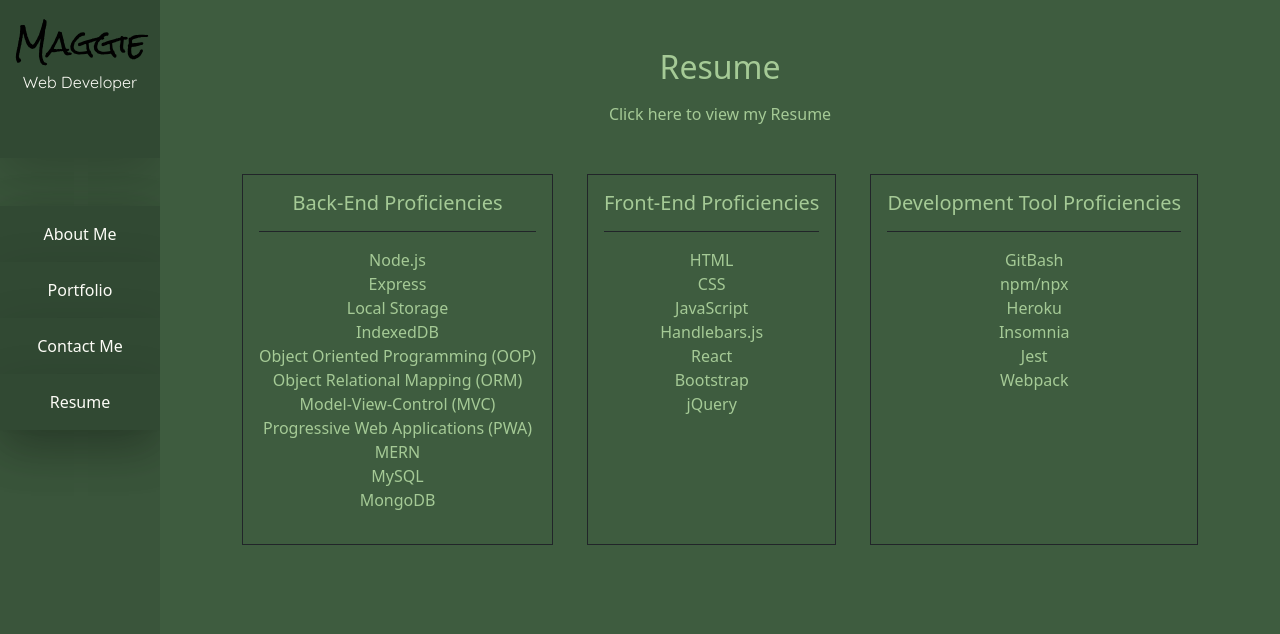
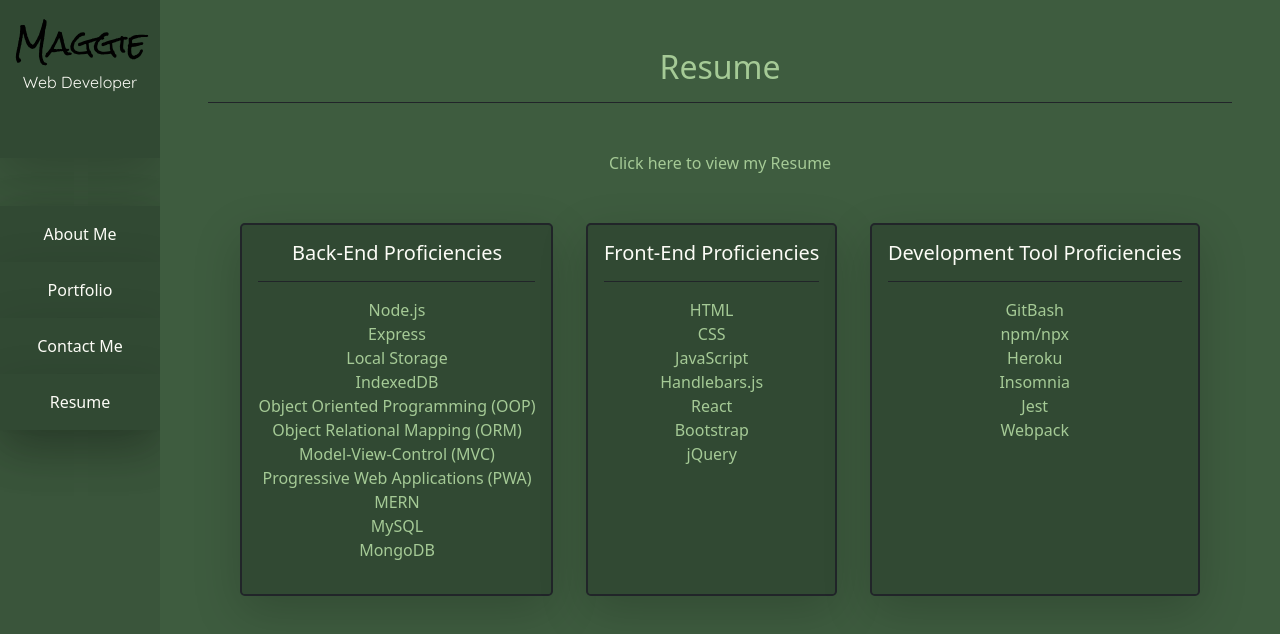
Before and after one commit to maggiejoe/maggies-react-portfolio, a React (Create React App) app: page / in a window 1280 px wide. Both pictures are taken after a click on the element "Resume". Shown: the top 634 px of the page. Built offline with nearby package versions, Linux system fonts and the light colour scheme.

Commit message:
resume page styilng complete

```diff
--- a/src/App.css
+++ b/src/App.css
@@ -144,6 +144,11 @@ li a:hover {
   color: var(--blue);
 }
 
-#resume-title {
-  color: var(--lincoln-green);
+.resume-bg {
+  background-color: var(--dark-green);
+  color: var(--sea-green);
 }
+
+.resume-title {
+  color: var(--white);
+}
--- a/src/components/Resume/index.js
+++ b/src/components/Resume/index.js
@@ -4,14 +4,14 @@ function Resume() {
     return (
         <div id='text-color' className='text-center p-5'>
             <div className='pb-5'>
-                <h2 className='pb-2'>Resume</h2>
+                <h2 className='pb-3 mb-5 border-bottom border-dark'>Resume</h2>
                 <a id='resume' href='https://drive.google.com/file/d/1NNAUDpiuuY8DYmOMFoztzKa6CqK7dLiP/view?usp=sharing' rel="noreferrer" target="_blank">
                     Click here to view my Resume
                 </a>
             </div>
             <div className='d-flex flex-wrap justify-content-evenly'>
-                <div className='p-3 px-3 border border-dark'>
-                    <h5 id='resume-title' className='mb-3 pb-3 border-bottom border-dark'>Back-End Proficiencies</h5>
+                <div className='p-3 px-3 resume-bg shadow-lg border border-2 border-dark rounded-3'>
+                    <h5 id='resume-title' className='resume-title mb-3 pb-3 border-bottom border-dark'>Back-End Proficiencies</h5>
                     <ul className='p-0'>
                         <li>Node.js</li>
                         <li>Express</li>
@@ -26,8 +26,8 @@ function Resume() {
                         <li>MongoDB</li>
                     </ul>
                 </div>
-                <div className='p-3 px-3 border border-dark'>
-                    <h5 id='resume-title' className='mb-3 pb-3 border-bottom border-dark'>Front-End Proficiencies</h5>
+                <div className='p-3 px-3  resume-bg shadow-lg border border-2 border-dark rounded-3'>
+                    <h5 id='resume-title' className='resume-title mb-3 pb-3 border-bottom border-dark'>Front-End Proficiencies</h5>
                     <ul className='p-0'>
                         <li>HTML</li>
                         <li>CSS</li>
@@ -38,8 +38,8 @@ function Resume() {
                         <li>jQuery</li>
                     </ul>
                 </div>
-                <div className='p-3 px-3 border border-dark'>
-                    <h5 id='resume-title' className='mb-3 pb-3 border-bottom border-dark'>Development Tool Proficiencies</h5>
+                <div className='p-3 px-3 resume-bg shadow-lg border border-2 border-dark rounded-3'>
+                    <h5 id='resume-title' className='resume-title mb-3 pb-3 border-bottom border-dark'>Development Tool Proficiencies</h5>
                     <ul className='p-0'>
                         <li>GitBash</li>
                         <li>npm/npx</li>
```
